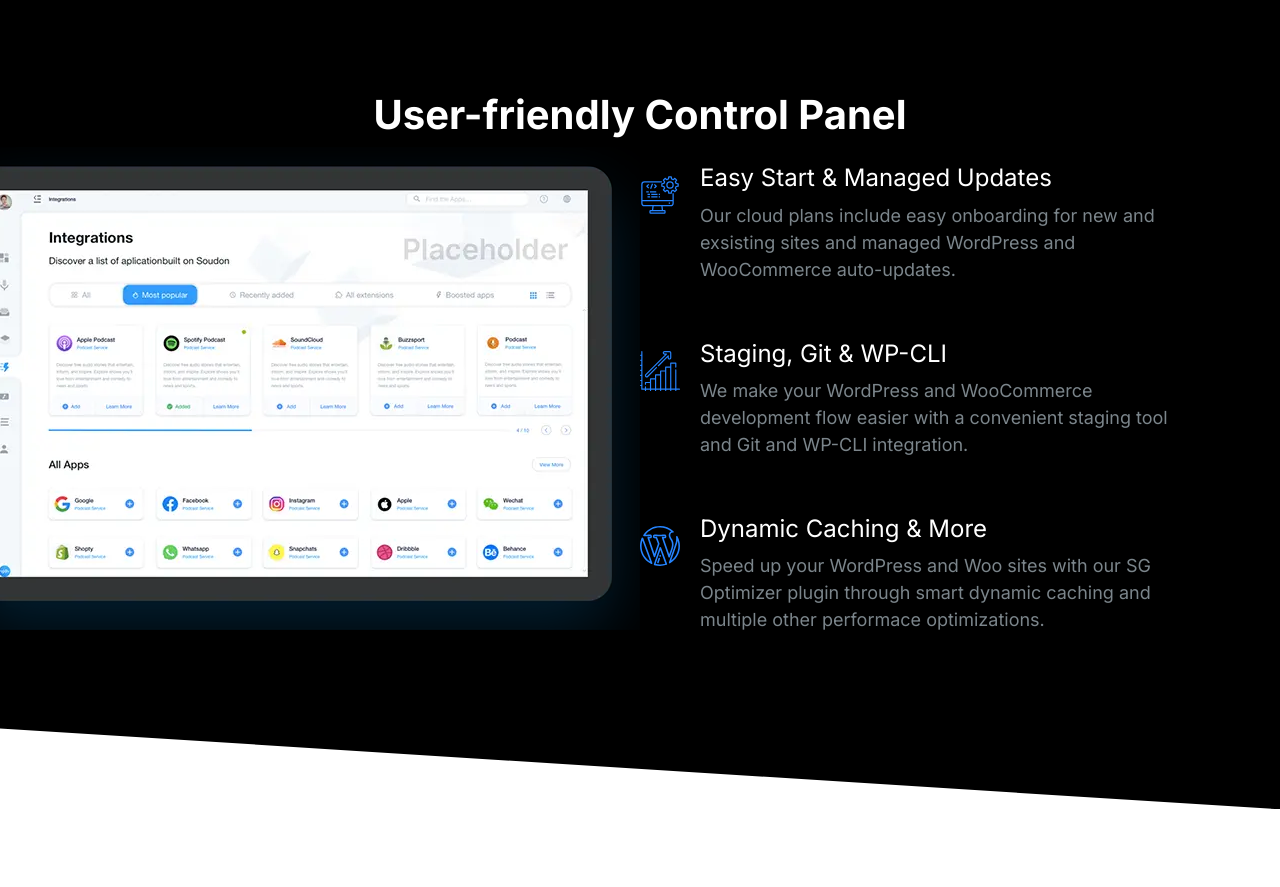
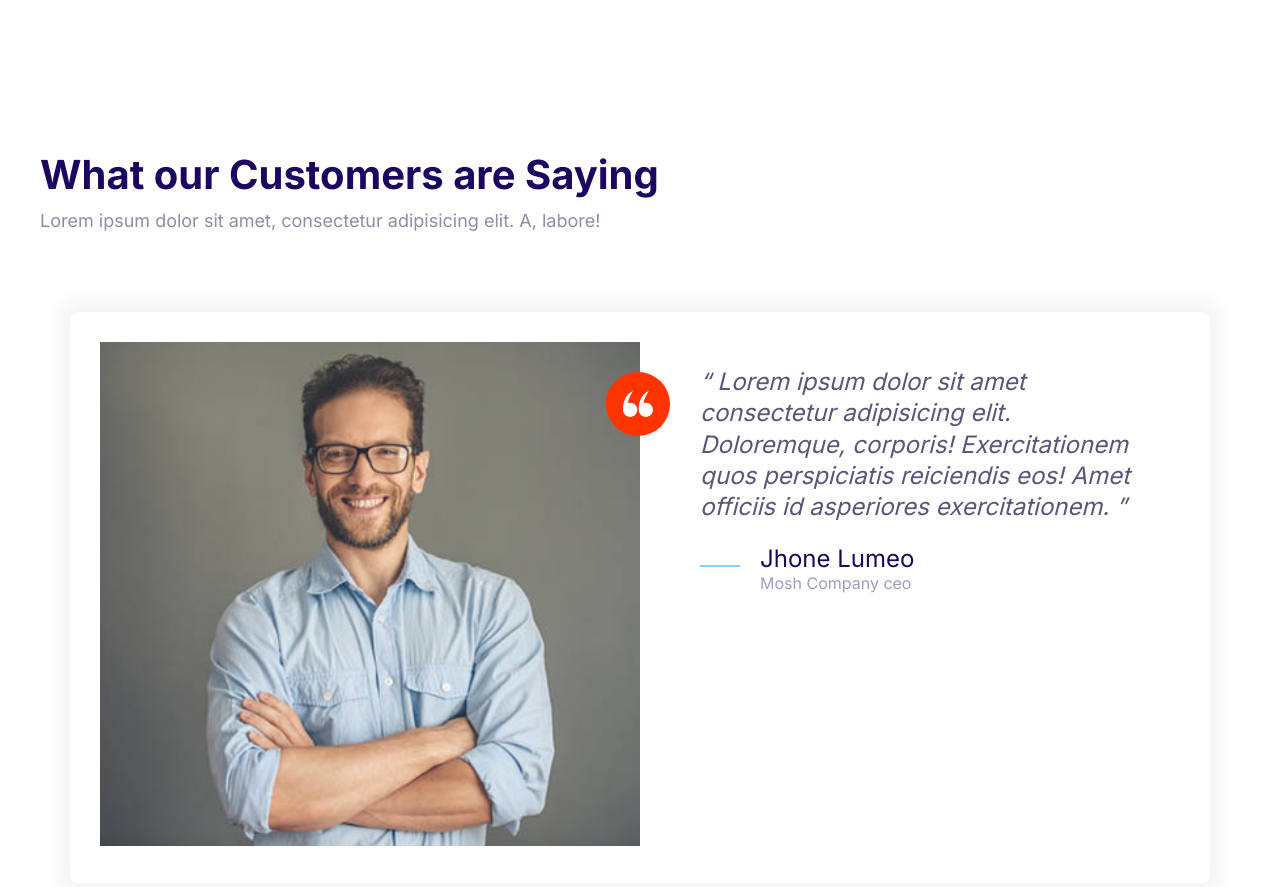
Before and after one commit to tylerthomashusemann/Fictional-Cloud-Hosting-Website-Called-Moshify.-, a plain HTML site: page index.html in a window 1280 px wide. Before the commit the page ends 809 px from the top, so only its background shows below. Drawn offline with Linux system fonts and the light colour scheme.

Commit message:
Testimonials-Block

```diff
--- /dev/null
+++ b/components/testimonials-block.html
@@ -0,0 +1,41 @@
+<section class="block">
+  <header class="block">
+    <h2>What our Customers are Saying</h2>
+    <p>Lorem ipsum dolor sit amet, consectetur adipisicing elit. A, labore!</p>
+  </header>
+  <div class="container">
+    <div class="card testimonial">
+      <div class="grid grid--cols-2">
+        <div class="testimonial__image">
+          <img src="images/testimonial.jpg" alt="A happy, smiling customer" />
+          <span class="icon-container icon-container--accent">
+            <svg class="icon icon--white icon--small">
+              <use xlink:href="images/sprite.svg#quotes"></use>
+            </svg>
+          </span>
+        </div>
+        <blockquote class="quote">
+          <p class="quote__text">
+            Lorem ipsum dolor sit amet consectetur adipisicing elit. Doloremque,
+            corporis! Exercitationem quos perspiciatis reiciendis eos! Amet
+            officiis id asperiores exercitationem.
+          </p>
+          <footer>
+            <div class="media">
+              <div class="media__image">
+                <svg class="icon icon--primary quote__line">
+                  <use xlink:href="images/sprite.svg#line"></use>
+                </svg>
+              </div>
+              <div class="media__body">
+                <h3 class="media__title quote__author">Jhone Lumeo</h3>
+                <p class="quote__organization">Mosh Company ceo</p>
+              </div>
+            </div>
+          </footer>
+        </blockquote>
+      </div>
+    </div>
+  </div>
+</section>
+<script src="main.js"></script>
--- a/css/styles.css
+++ b/css/styles.css
@@ -614,6 +614,7 @@ a {
 
 .block__header {
   text-align: center;
+  margin-bottom: 4rem;
 }
 
 .block__heading {
--- a/index.html
+++ b/index.html
@@ -15,71 +15,49 @@
     <link rel="stylesheet" href="css/styles.css" />
   </head>
   <body>
-    <section class="block block--dark block--skewed-right block-showcase">
-      <header class="block__header">
-        <h2>User-friendly Control Panel</h2>
+    <section class="block">
+      <header class="block">
+        <h2>What our Customers are Saying</h2>
+        <p>
+          Lorem ipsum dolor sit amet, consectetur adipisicing elit. A, labore!
+        </p>
       </header>
-      <div class="container grid grid--cols-2">
-        <picture class="block-showcase__image">
-          <source
-            type="image/webp"
-            srcset="images/ipad.webp 1x, images/ipad@2x.webp 2x" />
-          <source
-            type="image/png"
-            srcset="images/ipad.png 1x, images/ipad@2x.png 2x" />
-          <img src="images/ipad.png" alt=""
-        /></picture>
-        <ul class="list">
-          <li>
+      <div class="container">
+        <div class="card testimonial">
+          <div class="grid grid--cols-2">
+            <div class="testimonial__image">
+              <img
+                src="images/testimonial.jpg"
+                alt="A happy, smiling customer"
+              />
+              <span class="icon-container icon-container--accent">
+                <svg class="icon icon--white icon--small">
+                  <use xlink:href="images/sprite.svg#quotes"></use>
+                </svg>
+              </span>
+            </div>
+            <blockquote class="quote">
+              <p class="quote__text">
+                Lorem ipsum dolor sit amet consectetur adipisicing elit.
+                Doloremque, corporis! Exercitationem quos perspiciatis
+                reiciendis eos! Amet officiis id asperiores exercitationem.
+              </p>
+              <footer>
                 <div class="media">
                   <div class="media__image">
-                <svg class="icon icon--primary">
-                  <use xlink:href="images/sprite.svg#computer"></use>
+                    <svg class="icon icon--primary quote__line">
+                      <use xlink:href="images/sprite.svg#line"></use>
                     </svg>
                   </div>
                   <div class="media__body">
-                <h3 class="media__title">Easy Start & Managed Updates</h3>
-                <p>
-                  Our cloud plans include easy onboarding for new and exsisting
-                  sites and managed WordPress and WooCommerce auto-updates.
-                </p>
+                    <h3 class="media__title quote__author">Jhone Lumeo</h3>
+                    <p class="quote__organization">Mosh Company ceo</p>
                   </div>
                 </div>
-          </li>
-          <li>
-            <div class="media">
-              <div class="media__image">
-                <svg class="icon icon--primary">
-                  <use xlink:href="images/sprite.svg#growth"></use>
-                </svg>
-              </div>
-              <div class="media__body">
-                <h3 class="media__title">Staging, Git & WP-CLI</h3>
-                <p>
-                  We make your WordPress and WooCommerce development flow easier
-                  with a convenient staging tool and Git and WP-CLI integration.
-                </p>
+              </footer>
+            </blockquote>
           </div>
         </div>
-          </li>
-          <li>
-            <div class="media">
-              <div class="media__image">
-                <svg class="icon icon--primary">
-                  <use xlink:href="images/sprite.svg#wordpress"></use>
-                </svg>
-              </div>
-              <div class="media__body">
-                <h3 class="media__title">Dynamic Caching & More</h3>
-                <p>
-                  Speed up your WordPress and Woo sites with our SG Optimizer
-                  plugin through smart dynamic caching and multiple other
-                  performace optimizations.
-                </p>
-              </div>
-            </div>
-          </li>
-        </ul>
       </div>
     </section>
     <script src="main.js"></script>
```
Lines whose indentation alone changed are shown as unchanged.
